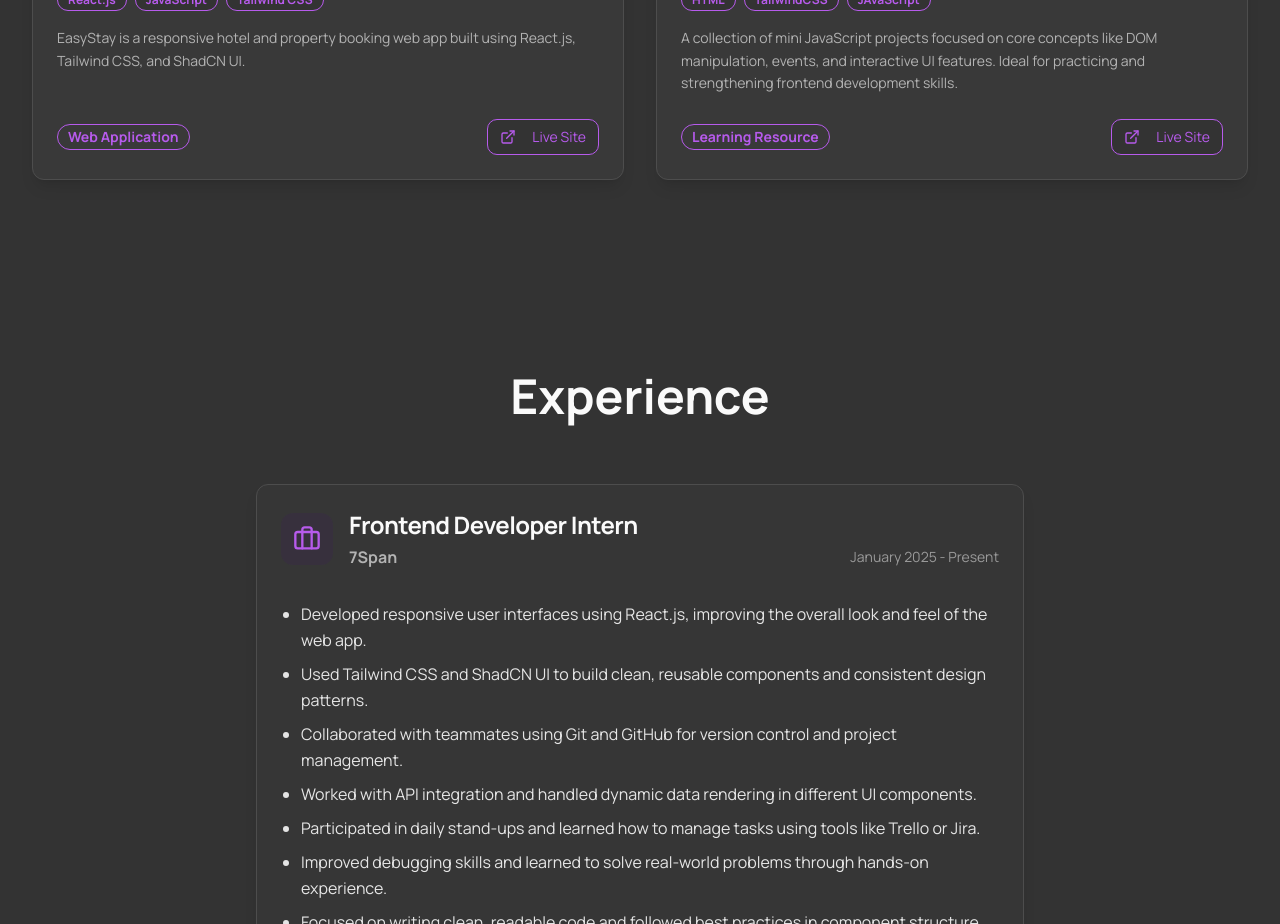
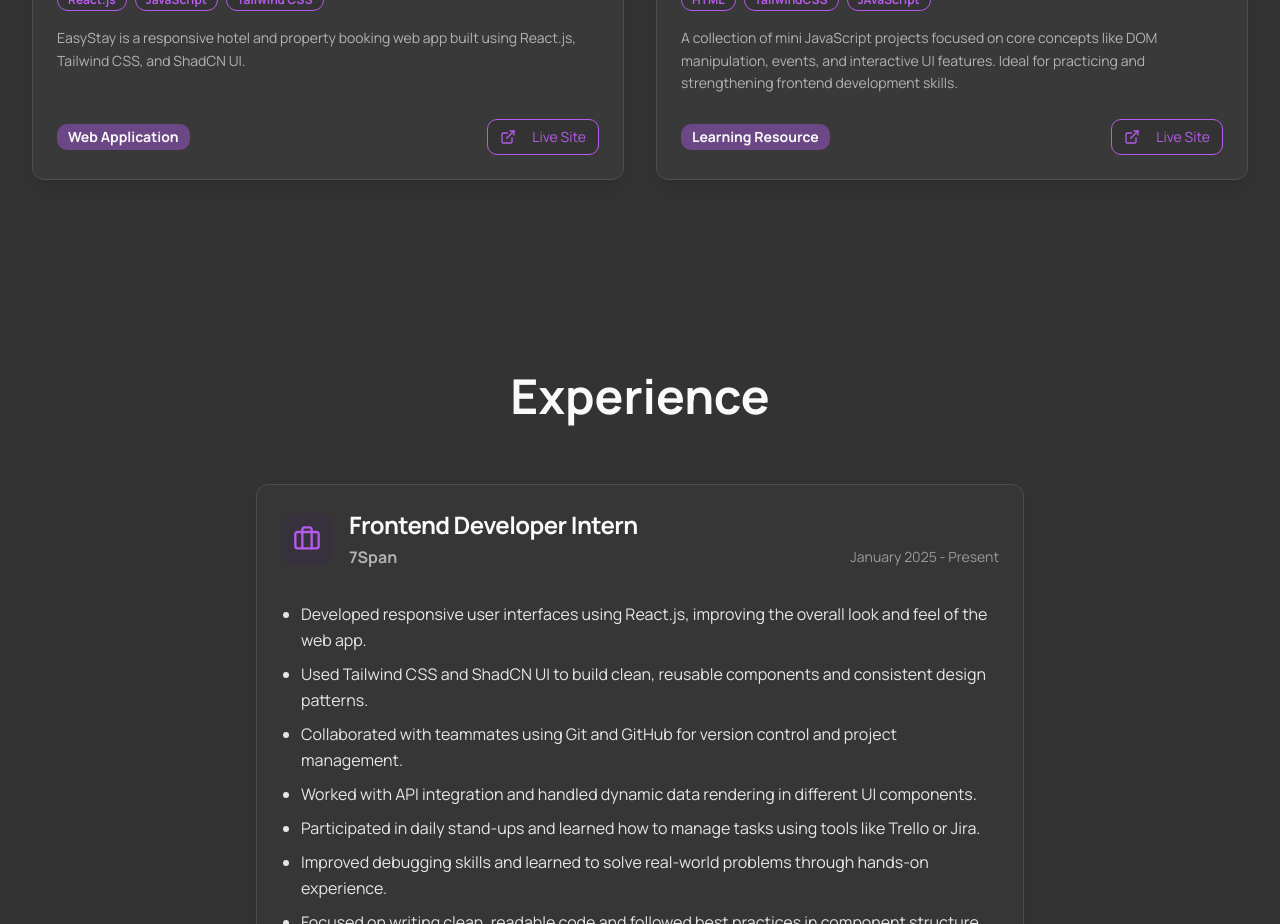
Before and after one commit to dhruvpanchal-271103/Dhruv-Portfolio, a Next.js app: page / in a window 1280 px wide. Shown: the part 1400-2324 px from the top of the page. Built offline with nearby package versions, Linux system fonts and the light colour scheme.

Commit message:
i just said that change the border like round square not chagne the colo

```diff
--- a/src/components/project-card.tsx
+++ b/src/components/project-card.tsx
@@ -43,8 +43,8 @@ export default function ProjectCard({ project }: ProjectCardProps) {
       <CardFooter className="p-6 pt-0 flex justify-between items-center">
         {project.category && (
           <Badge
-            variant="outline"
-            className="text-sm border-accent text-accent hover:bg-accent hover:text-accent-foreground"
+            variant="secondary"
+            className="text-sm rounded-md"
           >
             {project.category}
           </Badge>
```
